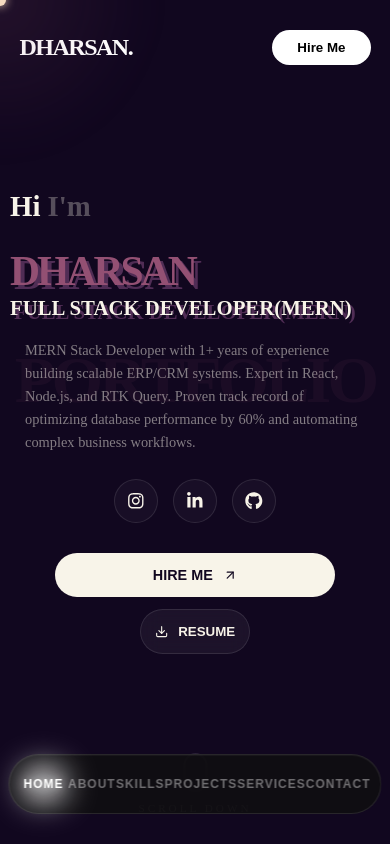
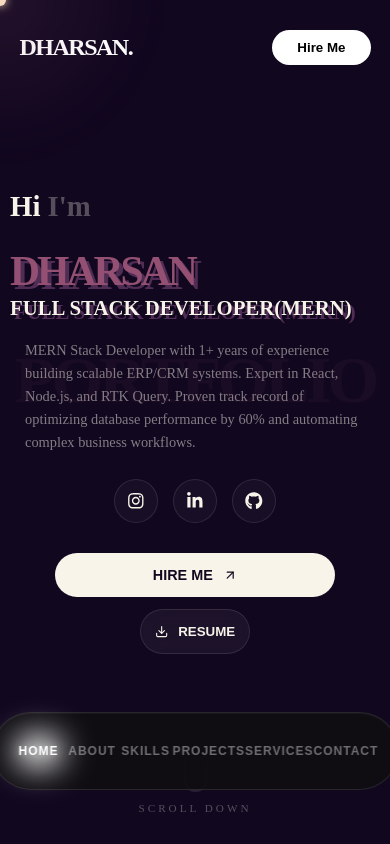
Before and after one commit to dharsansand/portfolio, a Next.js app in the folder portfolio/: page / in a window 390 px wide. Shown: the top 844 px of the page. Built offline with nearby package versions, Linux system fonts and the light colour scheme.

Commit message:
Update Header.css

```diff
--- a/portfolio/app/components/Header.css
+++ b/portfolio/app/components/Header.css
@@ -107,3 +107,21 @@
     font-size: 0.75rem;
   }
 }
+
+
+@media (max-width: 500px) {
+  .nav-bar {
+        background: #0f0f0fcc;
+        border: 1px solid #ffffff1a;
+        justify-content: space-around;
+        width: 94%;
+        max-width: 499px;
+        padding: 19px;
+        position: fixed;
+        bottom: 54px;
+        left: 50%;
+        transform: translateX(-50%);
+    }
+
+
+ }
```
